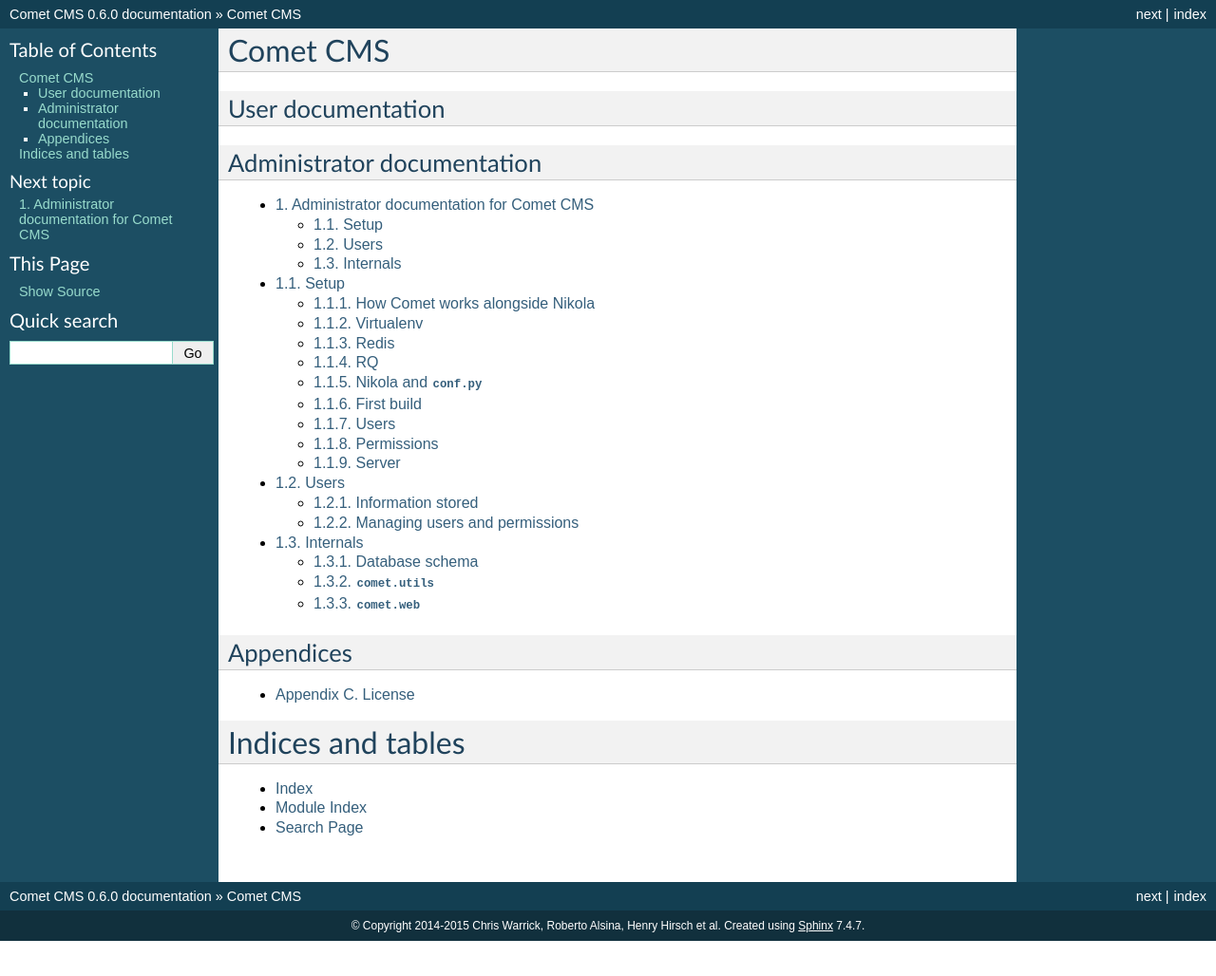
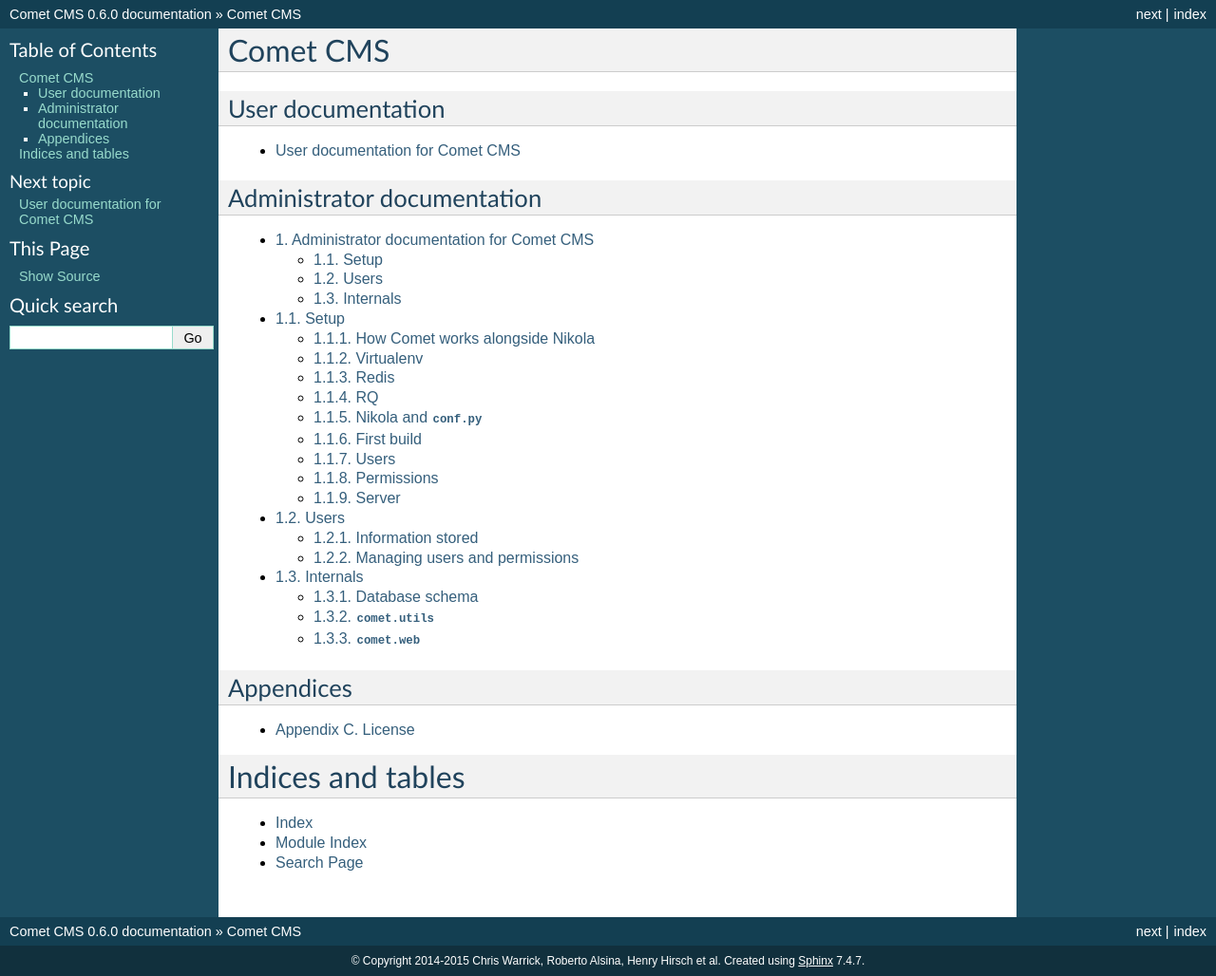
Before and after one commit to getnikola/coil, a Sphinx documentation site: the page built from docs/index.rst, in a window 1280 px wide. Shown: the whole page at 95% size. Built offline with Sphinx 7.4.7, drawn with Linux system fonts in a browser that asks for light colours; before the commit the page ends 991 px from its top, so only the background shows below that.

Commit message:
attempt at moving indexes to the top
Signed-off-by: Chris Warrick <kwpolska@gmail.com>

```diff
--- a/docs/index.rst
+++ b/docs/index.rst
@@ -13,7 +13,8 @@
    :maxdepth: 2
    :glob:
 
-    user/*
+   user/index
+   user/*
 
 Administrator documentation
 ---------------------------
```
Also changed, not shown: other parts of docs/index.rst (+1 -0 lines).
